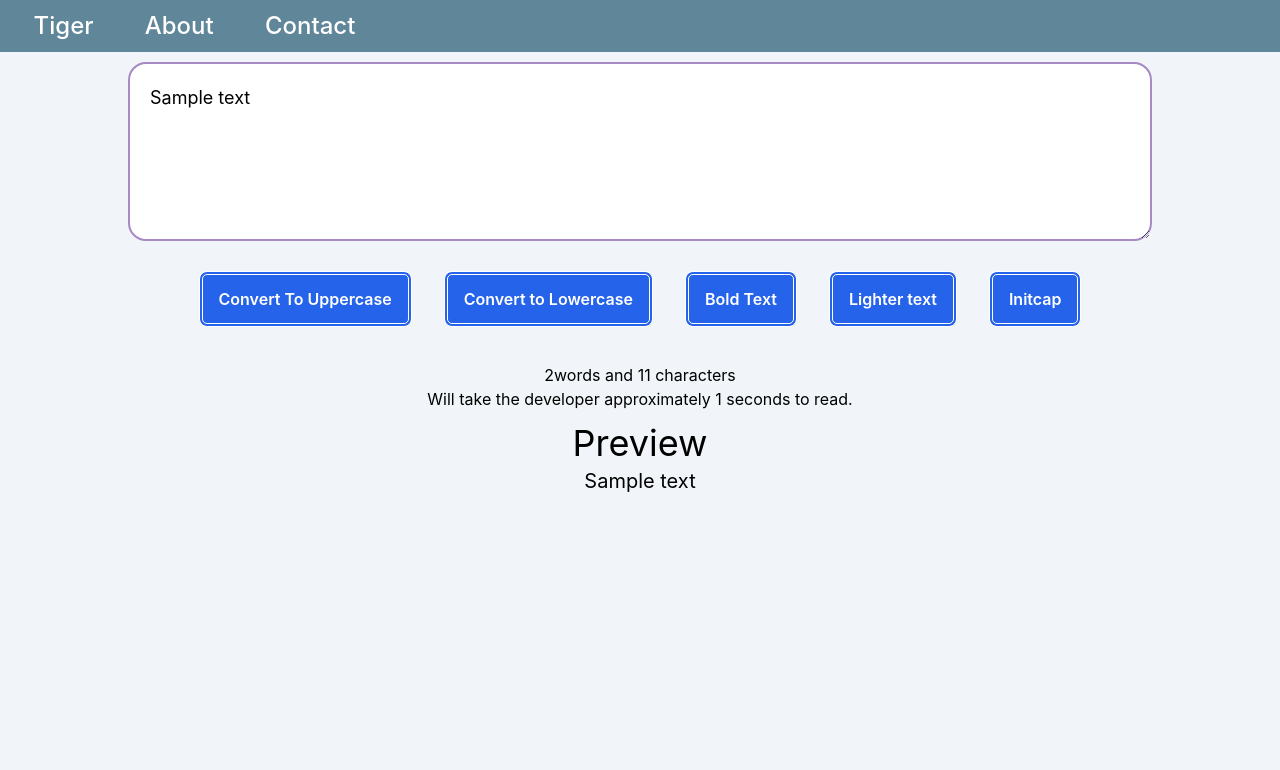
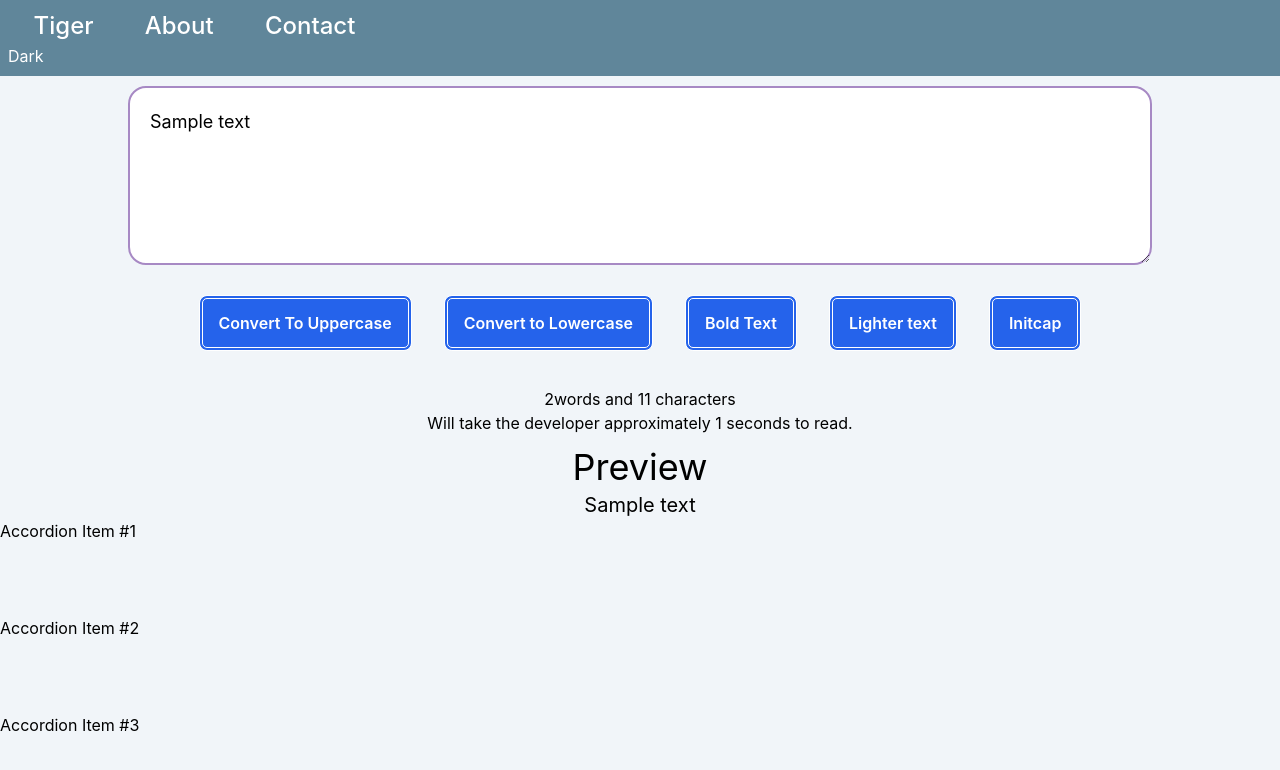
Before and after one commit to contributorsambhav/my-app, a React (Create React App) app: page / in a window 1280 px wide. Shown: the top 770 px of the page. Built offline with nearby package versions, Linux system fonts and the light colour scheme.

Commit message:
added Lowercase ;Initcap;Bold & lighter text buttons.

```diff
--- a/src/App.js
+++ b/src/App.js
@@ -1,6 +1,7 @@
 import "./App.css";
 import Navbar from "./Components/Navbar";
 import Textform from "./Components/Textform";
+import About from "./Components/About";
 
 function App() {
   return (
@@ -8,6 +9,7 @@
     {/* <Navbar title = "Title"></Navbar> */}
     <Navbar />
     <Textform></Textform>
+    <About></About>
     </>
 
   );
--- /dev/null
+++ b/src/Components/About.js
@@ -0,0 +1,48 @@
+import React from 'react'
+
+export default function About() {
+
+
+  return (
+    <div>
+      <div class="accordion" id="accordionExample">
+  <div class="accordion-item">
+    <h2 class="accordion-header" id="headingOne">
+      <button class="accordion-button" type="button" data-bs-toggle="collapse" data-bs-target="#collapseOne" aria-expanded="true" aria-controls="collapseOne">
+        Accordion Item #1
+      </button>
+    </h2>
+    <div id="collapseOne" class="accordion-collapse collapse show" aria-labelledby="headingOne" data-bs-parent="#accordionExample">
+      <div class="accordion-body">
+        <strong>This is the first item's accordion body.</strong> It is shown by default, until the collapse plugin adds the appropriate classes that we use to style each element. These classes control the overall appearance, as well as the showing and hiding via CSS transitions. You can modify any of this with custom CSS or overriding our default variables. It's also worth noting that just about any HTML can go within the <code>.accordion-body</code>, though the transition does limit overflow.
+      </div>
+    </div>
+  </div>
+  <div class="accordion-item">
+    <h2 class="accordion-header" id="headingTwo">
+      <button class="accordion-button collapsed" type="button" data-bs-toggle="collapse" data-bs-target="#collapseTwo" aria-expanded="false" aria-controls="collapseTwo">
+        Accordion Item #2
+      </button>
+    </h2>
+    <div id="collapseTwo" class="accordion-collapse collapse" aria-labelledby="headingTwo" data-bs-parent="#accordionExample">
+      <div class="accordion-body">
+        <strong>This is the second item's accordion body.</strong> It is hidden by default, until the collapse plugin adds the appropriate classes that we use to style each element. These classes control the overall appearance, as well as the showing and hiding via CSS transitions. You can modify any of this with custom CSS or overriding our default variables. It's also worth noting that just about any HTML can go within the <code>.accordion-body</code>, though the transition does limit overflow.
+      </div>
+    </div>
+  </div>
+  <div class="accordion-item">
+    <h2 class="accordion-header" id="headingThree">
+      <button class="accordion-button collapsed" type="button" data-bs-toggle="collapse" data-bs-target="#collapseThree" aria-expanded="false" aria-controls="collapseThree">
+        Accordion Item #3
+      </button>
+    </h2>
+    <div id="collapseThree" class="accordion-collapse collapse" aria-labelledby="headingThree" data-bs-parent="#accordionExample">
+      <div class="accordion-body">
+        <strong>This is the third item's accordion body.</strong> It is hidden by default, until the collapse plugin adds the appropriate classes that we use to style each element. These classes control the overall appearance, as well as the showing and hiding via CSS transitions. You can modify any of this with custom CSS or overriding our default variables. It's also worth noting that just about any HTML can go within the <code>.accordion-body</code>, though the transition does limit overflow.
+      </div>
+    </div>
+  </div>
+</div>
+    </div>
+  )
+}
--- a/src/Components/Navbar.js
+++ b/src/Components/Navbar.js
@@ -6,13 +6,14 @@
   return (
 
 <div className="App">
-      <div className="navbar">
+      <div className="navbar ">
         <nav>
           <ul>
             <li><a href="/">{props.title}</a></li>
             <li><a href="/">About</a></li>
             <li><a href="/">Contact</a></li>
           </ul>
+          <span className="dark justify-end">Dark</span>
         </nav>
 </div>
 </div>
```
